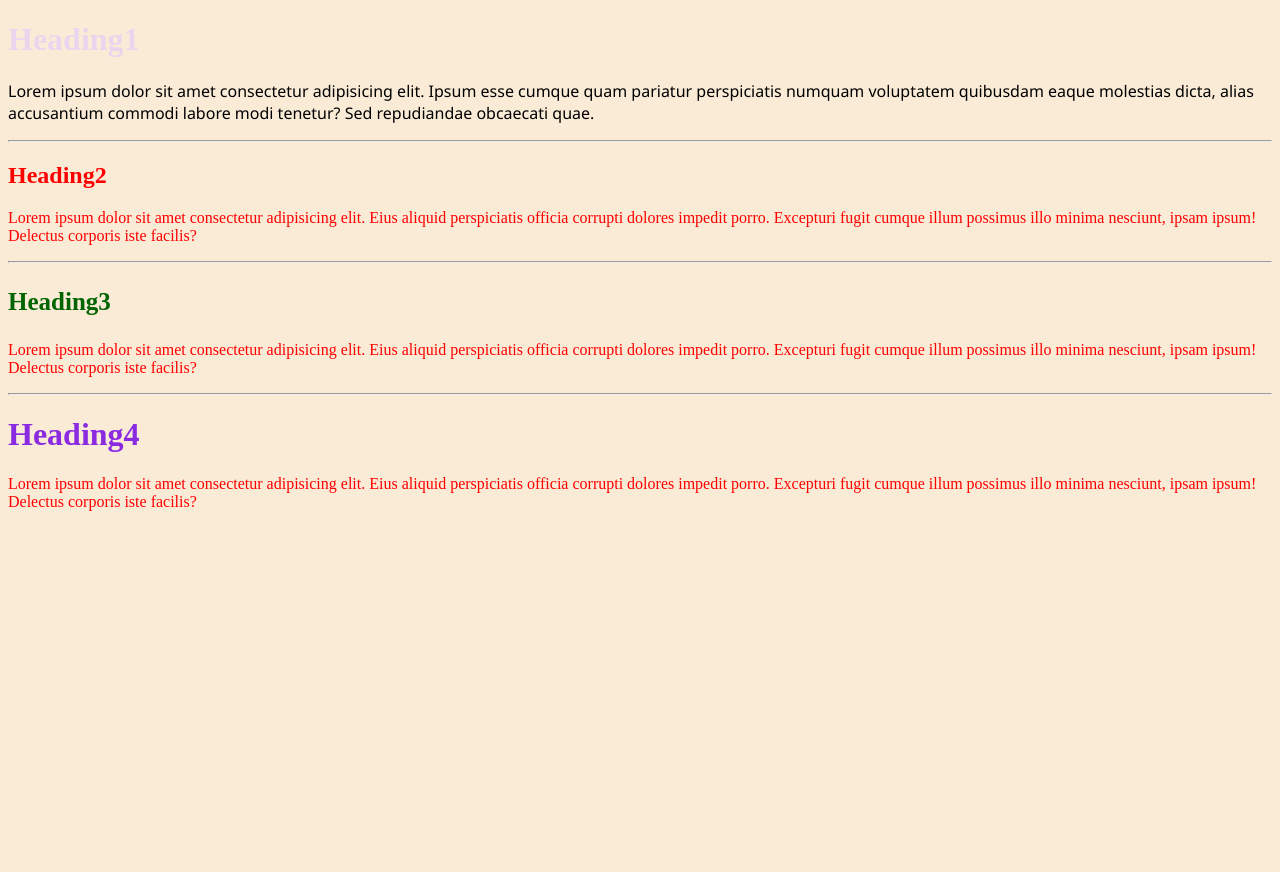
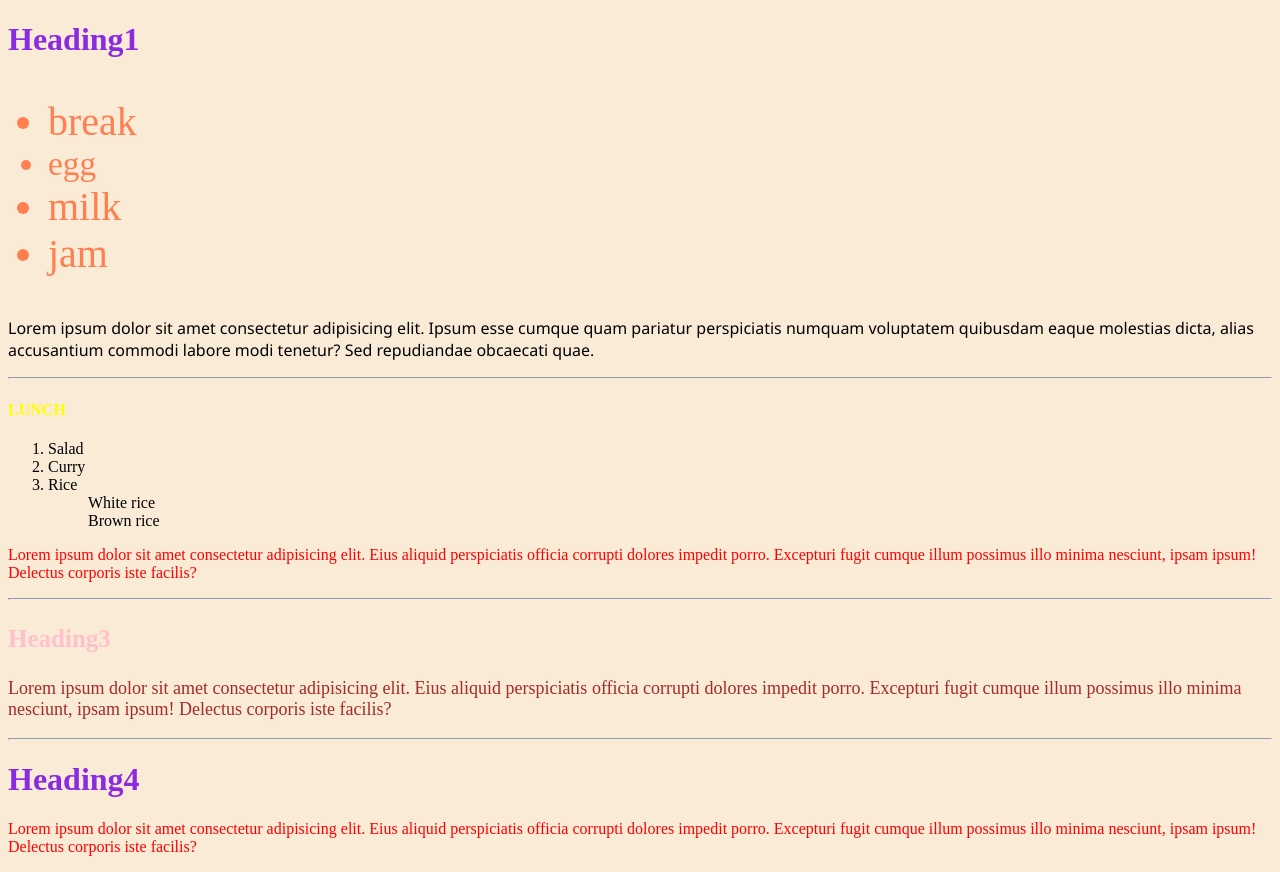
Before and after one commit to porkchopper-droid/repo3way, a plain HTML site: page 02CSSBasics/index.html in a window 1280 px wide. Before the commit the page ends 800 px from the top, so only its background shows below. Drawn offline with Linux system fonts and the light colour scheme.

Commit message:
together with CSS stuff

```diff
--- a/02CSSBasics/index.html
+++ b/02CSSBasics/index.html
@@ -17,17 +17,32 @@
     </head>
     <body>
         <!-- inline css -->
-         <h1 style="color: rgb(233, 214, 238);"
+        <h1 id="breakfast"></h1>
         <h1>Heading1</h1>
-        <p style="color: black; font-family: 'Segoe UI', Tahoma, Geneva, Verdana, sans-serif;">Lorem ipsum dolor sit amet consectetur adipisicing elit. Ipsum esse cumque quam pariatur perspiciatis numquam voluptatem quibusdam eaque molestias dicta, alias accusantium commodi labore modi tenetur? Sed repudiandae obcaecati quae.</p>
+        <!-- UL LIST -->
+         <ul class="listStyle">
+            <li>break</li>
+            <li id="EGGS">egg</li>
+            <li>milk</li>
+            <li>jam</li>
+         </ul>
+            <p style="color: black; font-family: 'Segoe UI', Tahoma, Geneva, Verdana, sans-serif;">Lorem ipsum dolor sit amet consectetur adipisicing elit. Ipsum esse cumque quam pariatur perspiciatis numquam voluptatem quibusdam eaque molestias dicta, alias accusantium commodi labore modi tenetur? Sed repudiandae obcaecati quae.</p>
         <hr>
-        <h2>Heading2</h2>
-        <p>Lorem ipsum dolor sit amet consectetur adipisicing elit. Eius aliquid perspiciatis officia corrupti dolores impedit porro. Excepturi fugit cumque illum possimus illo minima nesciunt, ipsam ipsum! Delectus corporis iste facilis?</p>
+        <h4 class="headpop">LUNCH</h4>
+        <ol class="shadowbar li">
+            <li>Salad</li>
+            <li>Curry</li>
+            <li>Rice
+                <ul>White rice</ul>
+                <ul>Brown rice</ul>
+            </li>
+        </ol>
+            <p>Lorem ipsum dolor sit amet consectetur adipisicing elit. Eius aliquid perspiciatis officia corrupti dolores impedit porro. Excepturi fugit cumque illum possimus illo minima nesciunt, ipsam ipsum! Delectus corporis iste facilis?</p>
         <hr>
-        <h3>Heading3</h3>
-        <p>Lorem ipsum dolor sit amet consectetur adipisicing elit. Eius aliquid perspiciatis officia corrupti dolores impedit porro. Excepturi fugit cumque illum possimus illo minima nesciunt, ipsam ipsum! Delectus corporis iste facilis?</p>
+        <h3 id="headElement">Heading3</h3>
+            <p id="paraElement">Lorem ipsum dolor sit amet consectetur adipisicing elit. Eius aliquid perspiciatis officia corrupti dolores impedit porro. Excepturi fugit cumque illum possimus illo minima nesciunt, ipsam ipsum! Delectus corporis iste facilis?</p>
         <hr>
         <h1>Heading4</h1>
-        <p>Lorem ipsum dolor sit amet consectetur adipisicing elit. Eius aliquid perspiciatis officia corrupti dolores impedit porro. Excepturi fugit cumque illum possimus illo minima nesciunt, ipsam ipsum! Delectus corporis iste facilis?</p>
+            <p>Lorem ipsum dolor sit amet consectetur adipisicing elit. Eius aliquid perspiciatis officia corrupti dolores impedit porro. Excepturi fugit cumque illum possimus illo minima nesciunt, ipsam ipsum! Delectus corporis iste facilis?</p>
     </body>
 </html>
--- a/02CSSBasics/style.css
+++ b/02CSSBasics/style.css
@@ -3,11 +3,30 @@
 body{
     background-color: antiquewhite;
 }
+/* classes are for everything */
+.headpop{
+    color: yellow;
+}
+.listStyle{
+    color: coral;
+    font-size: 40px;
+}
 
+/* parent-child selector */
+
+/* .shadowbar li{
+    list-style-type: none;
+} */
 h1{
     color: blueviolet;
 }
-
+/* IDs are unique */
+#headElement{
+    color:pink
+}
+#EGGS{
+    font-size: smaller;
+}
 h2{
     color: rgb(255, 0, 0);
 }
@@ -15,3 +34,8 @@ h2{
 p{
     color: red;
 }
+
+#paraElement{
+    color:brown;
+    font-size: large;
+}
```
